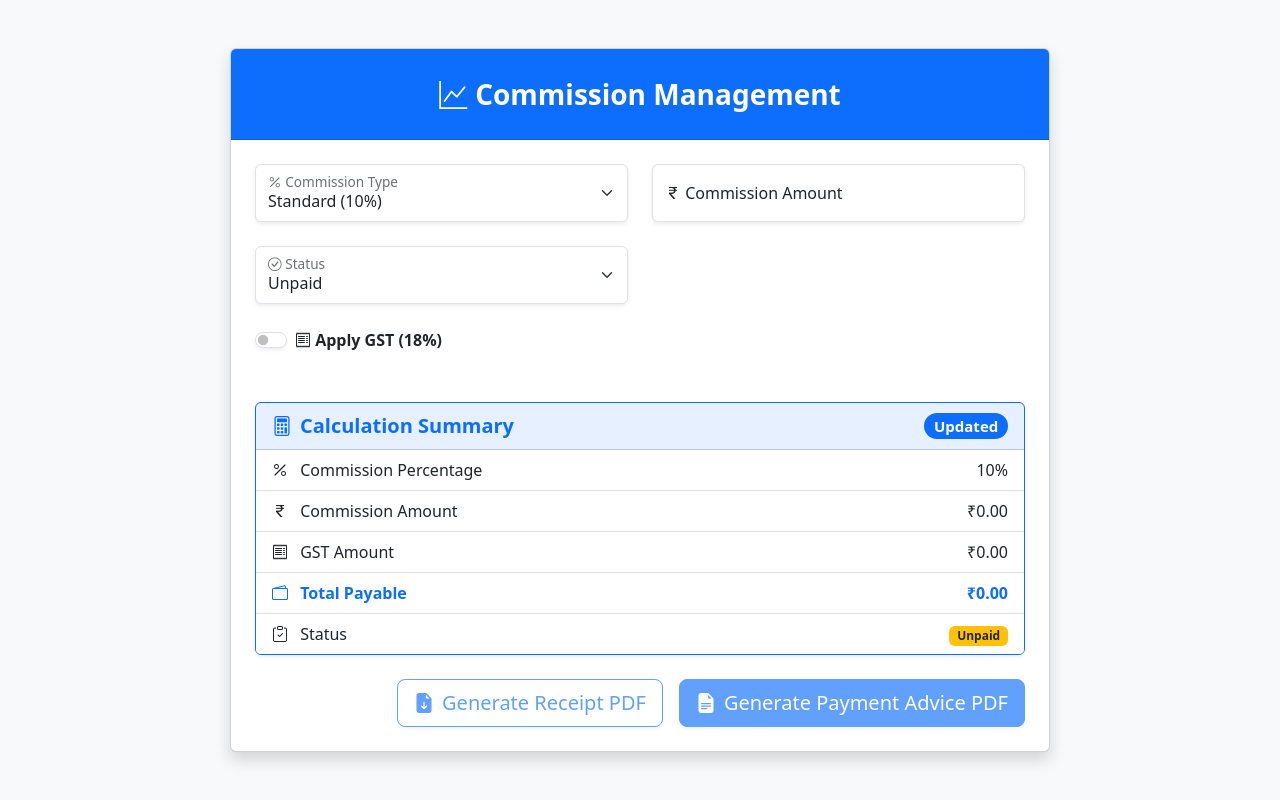
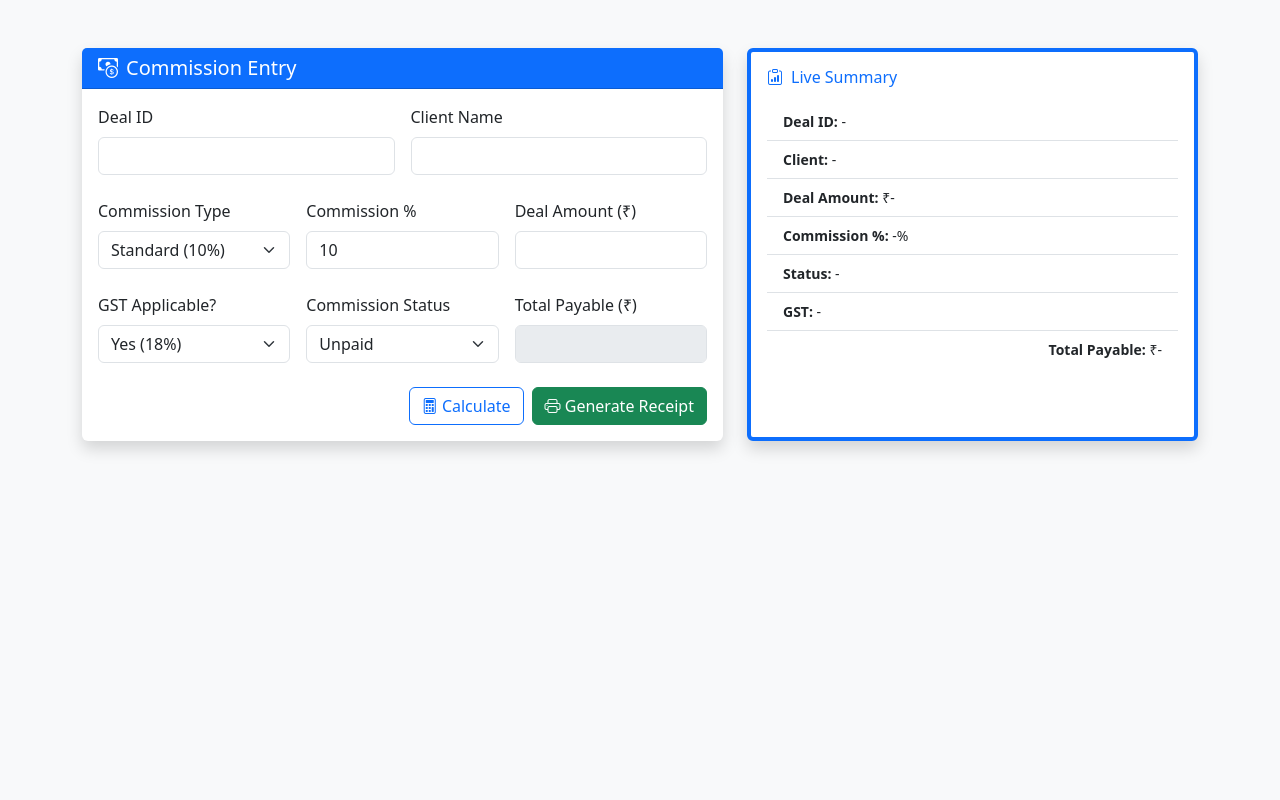
Before and after one commit to Veena-Infotech/VEC, a PHP site: page /commission-manage.php in a window 1280 px wide. Run offline with PHP 8.4, Linux system fonts and the light colour scheme; some libraries are stand-ins or nearby versions.

Commit message:
`Refactored commission management form and added receipt generation functionality`

```diff
--- a/agent-broker-management/commission-manage.php
+++ b/agent-broker-management/commission-manage.php
@@ -1,282 +1,179 @@
 <!DOCTYPE html>
 <html lang="en">
-
 <head>
-  <meta charset="UTF-8" />
-  <meta name="viewport" content="width=device-width, initial-scale=1" />
-  <title>Commission Management - Bootstrap Hover Effects</title>
-
-  <!-- Bootstrap CSS -->
-  <link href="https://cdn.jsdelivr.net/npm/bootstrap@5.3.0/dist/css/bootstrap.min.css" rel="stylesheet" />
-
-  <!-- Bootstrap Icons -->
-  <link href="https://cdn.jsdelivr.net/npm/bootstrap-icons@1.10.5/font/bootstrap-icons.css" rel="stylesheet" />
-
-  <!-- jsPDF -->
-  <script src="https://cdnjs.cloudflare.com/ajax/libs/jspdf/2.5.1/jspdf.umd.min.js"></script>
+  <meta charset="UTF-8">
+  <title>Commission Management</title>
+  <meta name="viewport" content="width=device-width, initial-scale=1">
+  <link href="https://cdn.jsdelivr.net/npm/bootstrap@5.3.0/dist/css/bootstrap.min.css" rel="stylesheet">
+  <link href="https://cdn.jsdelivr.net/npm/bootstrap-icons@1.10.5/font/bootstrap-icons.css" rel="stylesheet">
 </head>
-
 <body class="bg-light">
 
 <div class="container py-5">
-    <div class="card shadow mx-auto" style="max-width: 820px;">
-      <div class="card-header bg-primary text-white text-center py-4 fw-bold fs-3">
-        <i class="bi bi-graph-up me-2"></i>Commission Management
+  <div class="row g-4">
+    <!-- Form Section -->
+    <div class="col-lg-7">
+      <div class="card border-0 shadow">
+        <div class="card-header bg-primary text-white">
+          <h5 class="mb-0"><i class="bi bi-cash-coin me-2"></i>Commission Entry</h5>
         </div>
-      <div class="card-body p-4">
-        <form id="commissionForm" novalidate>
-          <div class="row g-4">
-            <!-- Commission Type -->
+        <div class="card-body">
+          <form id="commissionForm">
+            <!-- Deal Info -->
+            <div class="row g-3 mb-4">
               <div class="col-md-6">
-              <div class="form-floating">
-                <select class="form-select shadow-sm" id="commissionType" required aria-label="Commission Type" data-bs-toggle="collapse" data-bs-target="#dealPercentCollapse" aria-expanded="false" aria-controls="dealPercentCollapse">
-                  <option value="standard" selected>Standard (10%)</option>
-                  <option value="deal">Deal-Specific (%)</option>
-                </select>
-                <label for="commissionType"><i class="bi bi-percent"></i> Commission Type</label>
+                <label class="form-label">Deal ID</label>
+                <input type="text" class="form-control" id="dealId" required>
+              </div>
+              <div class="col-md-6">
+                <label class="form-label">Client Name</label>
+                <input type="text" class="form-control" id="clientName" required>
               </div>
             </div>
 
-            <!-- Deal Percent -->
-            <div class="col-md-6 collapse fade" id="dealPercentCollapse">
-              <div class="form-floating">
-                <input type="number" min="0" max="100" step="0.01" class="form-control shadow-sm" id="dealPercent" placeholder="Deal Percent" />
-                <label for="dealPercent"><i class="bi bi-calculator"></i> Deal-Specific %</label>
+            <!-- Commission Details -->
+            <div class="row g-3 mb-4">
+              <div class="col-md-4">
+                <label class="form-label">Commission Type</label>
+                <select class="form-select" id="commissionType">
+                  <option value="standard">Standard (10%)</option>
+                  <option value="custom">Deal-Specific</option>
+                </select>
+              </div>
+              <div class="col-md-4">
+                <label class="form-label">Commission %</label>
+                <input type="number" class="form-control" id="commissionPercent" value="10" readonly>
+              </div>
+              <div class="col-md-4">
+                <label class="form-label">Deal Amount (₹)</label>
+                <input type="number" class="form-control" id="dealAmount" required>
               </div>
             </div>
 
-            <!-- Commission Amount -->
-            <div class="col-md-6">
-              <div class="form-floating">
-                <input type="number" min="0" step="0.01" class="form-control shadow-sm" id="commissionAmount" placeholder="Commission Amount" required />
-                <label for="commissionAmount"><i class="bi bi-currency-rupee"></i> Commission Amount</label>
+            <!-- Tax and Payment -->
+            <div class="row g-3 mb-4">
+              <div class="col-md-4">
+                <label class="form-label">GST Applicable?</label>
+                <select class="form-select" id="gstApplicable">
+                  <option value="yes">Yes (18%)</option>
+                  <option value="no">No</option>
+                </select>
+              </div>
+              <div class="col-md-4">
+                <label class="form-label">Commission Status</label>
+                <select class="form-select" id="status">
+                  <option value="Paid">Paid</option>
+                  <option value="Unpaid" selected>Unpaid</option>
+                </select>
+              </div>
+              <div class="col-md-4">
+                <label class="form-label">Total Payable (₹)</label>
+                <input type="text" class="form-control bg-body-secondary" id="totalPayable" readonly>
               </div>
             </div>
 
-            <!-- Commission Status -->
-            <div class="col-md-6">
-              <div class="form-floating">
-                <select class="form-select shadow-sm" id="commissionStatus" required>
-                  <option value="unpaid" selected>Unpaid</option>
-                  <option value="paid">Paid</option>
-                </select>
-                <label for="commissionStatus"><i class="bi bi-check-circle"></i> Status</label>
-              </div>
-            </div>
-
-            <!-- GST Checkbox -->
-            <div class="col-12">
-              <div class="form-check form-switch">
-                <input class="form-check-input shadow-sm" type="checkbox" id="applyGST" />
-                <label class="form-check-label fw-semibold" for="applyGST"><i class="bi bi-receipt"></i> Apply GST (18%)</label>
-              </div>
-            </div>
-          </div>
-
-          <div class="card mt-5 border-primary shadow-sm" onmouseover="this.classList.add('shadow-lg')" onmouseout="this.classList.remove('shadow-lg')">
-            <div class="card-header bg-primary bg-opacity-10 text-primary fw-semibold fs-5 d-flex justify-content-between align-items-center">
-              <span><i class="bi bi-calculator me-2"></i>Calculation Summary</span>
-              <span id="summaryBadge" class="badge rounded-pill bg-primary">Updated</span>
-            </div>
-            <ul class="list-group list-group-flush fs-6">
-              <li class="list-group-item d-flex justify-content-between align-items-center">
-                <span><i class="bi bi-percent me-2"></i> Commission Percentage</span>
-                <span id="displayCommissionPercent">10%</span>
-              </li>
-              <li class="list-group-item d-flex justify-content-between align-items-center">
-                <span><i class="bi bi-currency-rupee me-2"></i> Commission Amount</span>
-                <span id="displayCommissionAmount">₹0.00</span>
-              </li>
-              <li class="list-group-item d-flex justify-content-between align-items-center">
-                <span><i class="bi bi-receipt me-2"></i> GST Amount</span>
-                <span id="displayGST">₹0.00</span>
-              </li>
-              <li class="list-group-item d-flex justify-content-between align-items-center fw-bold text-primary">
-                <span><i class="bi bi-wallet2 me-2"></i> Total Payable</span>
-                <span id="displayTotal">₹0.00</span>
-              </li>
-              <li class="list-group-item d-flex justify-content-between align-items-center">
-                <span><i class="bi bi-clipboard-check me-2"></i> Status</span>
-                <span id="displayStatus"><span class="badge bg-warning text-dark">Unpaid</span></span>
-              </li>
-            </ul>
-          </div>
-
-          <div class="d-flex justify-content-end gap-3 mt-4">
-            <button type="button" class="btn btn-outline-primary btn-lg shadow-sm" id="generateReceiptBtn" disabled onmouseover="this.classList.add('shadow-lg')" onmouseout="this.classList.remove('shadow-lg')">
-              <i class="bi bi-file-earmark-arrow-down-fill me-2"></i>Generate Receipt PDF
+            <!-- Actions -->
+            <div class="d-flex justify-content-end gap-2">
+              <button type="button" class="btn btn-outline-primary" onclick="calculate()">
+                <i class="bi bi-calculator"></i> Calculate
               </button>
-            <button type="button" class="btn btn-primary btn-lg shadow-sm" id="generateAdviceBtn" disabled onmouseover="this.classList.add('shadow-lg')" onmouseout="this.classList.remove('shadow-lg')">
-              <i class="bi bi-file-earmark-text-fill me-2"></i>Generate Payment Advice PDF
+              <button type="button" class="btn btn-success" onclick="generateReceipt()">
+                <i class="bi bi-printer"></i> Generate Receipt
               </button>
             </div>
           </form>
         </div>
       </div>
+    </div>
 
-    <!-- Toast Container -->
-    <div class="position-fixed bottom-0 end-0 p-3" style="z-index: 1080;">
-      <div id="pdfToast" class="toast align-items-center text-bg-success border-0" role="alert" aria-live="assertive" aria-atomic="true">
-        <div class="d-flex">
-          <div class="toast-body">PDF generated successfully!</div>
-          <button type="button" class="btn-close btn-close-white me-2 m-auto" data-bs-dismiss="toast" aria-label="Close"></button>
+    <!-- Live Summary -->
+    <div class="col-lg-5">
+      <div class="card h-100 border-start border-4 border-primary shadow">
+        <div class="card-body">
+          <h6 class="text-primary"><i class="bi bi-clipboard-data me-2"></i>Live Summary</h6>
+          <ul class="list-group list-group-flush small mt-3">
+            <li class="list-group-item"><strong>Deal ID:</strong> <span id="previewDealId">-</span></li>
+            <li class="list-group-item"><strong>Client:</strong> <span id="previewClient">-</span></li>
+            <li class="list-group-item"><strong>Deal Amount:</strong> ₹<span id="previewAmount">-</span></li>
+            <li class="list-group-item"><strong>Commission %:</strong> <span id="previewPercent">-</span>%</li>
+            <li class="list-group-item"><strong>Status:</strong> <span id="previewStatus">-</span></li>
+            <li class="list-group-item"><strong>GST:</strong> <span id="previewGST">-</span></li>
+            <li class="list-group-item text-end"><strong>Total Payable:</strong> ₹<span id="previewTotal">-</span></li>
+          </ul>
+        </div>
       </div>
     </div>
   </div>
 
-    <!-- Bootstrap JS Bundle -->
-    <script src="https://cdn.jsdelivr.net/npm/bootstrap@5.3.0/dist/js/bootstrap.bundle.min.js"></script>
+  <!-- Receipt Section -->
+  <div class="card mt-5 shadow d-none d-print-block" id="receiptCard">
+    <div class="card-header bg-dark text-white">
+      <h6 class="mb-0"><i class="bi bi-file-earmark-text me-2"></i>Commission Payment Advice</h6>
+    </div>
+    <div class="card-body">
+      <div class="mb-2"><strong>Deal ID:</strong> <span id="rDealId"></span></div>
+      <div class="mb-2"><strong>Client Name:</strong> <span id="rClientName"></span></div>
+      <div class="mb-2"><strong>Commission %:</strong> <span id="rPercent"></span>%</div>
+      <div class="mb-2"><strong>Deal Amount:</strong> ₹<span id="rAmount"></span></div>
+      <div class="mb-2"><strong>Status:</strong> <span id="rStatus"></span></div>
+      <div class="mb-2"><strong>GST Included:</strong> <span id="rGST"></span></div>
+      <hr>
+      <h5 class="text-end"><strong>Total Payable:</strong> ₹<span id="rTotal"></span></h5>
+    </div>
+  </div>
+</div>
 
+<!-- JavaScript Logic -->
 <script>
-      (() => {
   const commissionType = document.getElementById('commissionType');
-        const dealPercentCollapse = new bootstrap.Collapse(document.getElementById('dealPercentCollapse'), {
-          toggle: false
+  const commissionPercent = document.getElementById('commissionPercent');
+
+  commissionType.addEventListener('change', () => {
+    if (commissionType.value === 'standard') {
+      commissionPercent.value = 10;
+      commissionPercent.readOnly = true;
+    } else {
+      commissionPercent.readOnly = false;
+      commissionPercent.focus();
+    }
   });
-        const dealPercentInput = document.getElementById('dealPercent');
-        const commissionAmountInput = document.getElementById('commissionAmount');
-        const commissionStatus = document.getElementById('commissionStatus');
-        const applyGST = document.getElementById('applyGST');
 
-        const displayCommissionPercent = document.getElementById('displayCommissionPercent');
-        const displayCommissionAmount = document.getElementById('displayCommissionAmount');
-        const displayGST = document.getElementById('displayGST');
-        const displayTotal = document.getElementById('displayTotal');
-        const displayStatus = document.getElementById('displayStatus');
+  function calculate() {
+    const dealAmount = parseFloat(document.getElementById('dealAmount').value) || 0;
+    const percent = parseFloat(commissionPercent.value) || 0;
+    const gstYes = document.getElementById('gstApplicable').value === 'yes';
+    const status = document.getElementById('status').value;
 
-        const generateReceiptBtn = document.getElementById('generateReceiptBtn');
-        const generateAdviceBtn = document.getElementById('generateAdviceBtn');
-        const pdfToastEl = document.getElementById('pdfToast');
-        const pdfToast = new bootstrap.Toast(pdfToastEl);
+    const commission = (dealAmount * percent) / 100;
+    const gst = gstYes ? commission * 0.18 : 0;
+    const total = commission + gst;
 
-        const STANDARD_PERCENT = 10;
+    document.getElementById('totalPayable').value = total.toFixed(2);
 
-        function updateDealPercentCollapse() {
-          if (commissionType.value === 'deal') {
-            dealPercentCollapse.show();
-            dealPercentInput.required = true;
-          } else {
-            dealPercentCollapse.hide();
-            dealPercentInput.required = false;
-            dealPercentInput.value = '';
-            dealPercentInput.classList.remove('is-invalid');
-          }
+    // Update Preview
+    document.getElementById('previewDealId').textContent = document.getElementById('dealId').value;
+    document.getElementById('previewClient').textContent = document.getElementById('clientName').value;
+    document.getElementById('previewAmount').textContent = dealAmount.toFixed(2);
+    document.getElementById('previewPercent').textContent = percent.toFixed(2);
+    document.getElementById('previewStatus').textContent = status;
+    document.getElementById('previewGST').textContent = gstYes ? 'Yes (18%)' : 'No';
+    document.getElementById('previewTotal').textContent = total.toFixed(2);
   }
 
-        function formatCurrency(num) {
-          return '₹' + num.toFixed(2);
+  function generateReceipt() {
+    calculate();
+    document.getElementById('rDealId').textContent = document.getElementById('dealId').value;
+    document.getElementById('rClientName').textContent = document.getElementById('clientName').value;
+    document.getElementById('rPercent').textContent = document.getElementById('commissionPercent').value;
+    document.getElementById('rAmount').textContent = document.getElementById('dealAmount').value;
+    document.getElementById('rGST').textContent = document.getElementById('gstApplicable').value === 'yes' ? 'Yes (18%)' : 'No';
+    document.getElementById('rStatus').textContent = document.getElementById('status').value;
+    document.getElementById('rTotal').textContent = document.getElementById('totalPayable').value;
+
+    document.getElementById('receiptCard').classList.remove('d-none');
+    window.print();
   }
+</script>
 
-        function computeValues() {
-          let percent = STANDARD_PERCENT;
-          if (commissionType.value === 'deal') {
-            let dealVal = parseFloat(dealPercentInput.value);
-            if (!isNaN(dealVal) && dealVal >= 0 && dealVal <= 100) {
-              percent = dealVal;
-              dealPercentInput.classList.remove('is-invalid');
-            } else {
-              percent = 0;
-              if (dealPercentInput.required) {
-                dealPercentInput.classList.add('is-invalid');
-              }
-            }
-          }
-
-          const amount = parseFloat(commissionAmountInput.value);
-          if (isNaN(amount) || amount < 0) {
-            displayCommissionAmount.textContent = '₹0.00';
-            displayGST.textContent = '₹0.00';
-            displayTotal.textContent = '₹0.00';
-            displayCommissionPercent.textContent = percent + '%';
-            generateReceiptBtn.disabled = true;
-            generateAdviceBtn.disabled = true;
-            return;
-          }
-
-          const commissionCalculated = (amount * percent) / 100;
-          const gstApplied = applyGST.checked ? commissionCalculated * 0.18 : 0;
-          const totalPayable = commissionCalculated + gstApplied;
-
-          displayCommissionPercent.textContent = percent.toFixed(2) + '%';
-          displayCommissionAmount.textContent = formatCurrency(commissionCalculated);
-          displayGST.textContent = formatCurrency(gstApplied);
-          displayTotal.textContent = formatCurrency(totalPayable);
-
-          if (commissionStatus.value === 'paid') {
-            displayStatus.innerHTML = '<span class="badge bg-success">Paid</span>';
-          } else {
-            displayStatus.innerHTML = '<span class="badge bg-warning text-dark">Unpaid</span>';
-          }
-
-          const validDealPercent = (commissionType.value === 'deal') ? (percent > 0 && percent <= 100) : true;
-          generateReceiptBtn.disabled = !(amount > 0 && validDealPercent);
-          generateAdviceBtn.disabled = !(amount > 0 && validDealPercent);
-        }
-
-        function generatePDF(type) {
-          const {
-            jsPDF
-          } = window.jspdf;
-          const doc = new jsPDF();
-
-          doc.setFontSize(20);
-          doc.setTextColor('#0d6efd');
-          doc.text("Commission " + type, 14, 20);
-
-          doc.setFontSize(12);
-          doc.setTextColor(0, 0, 0);
-
-          const dateStr = new Date().toLocaleDateString();
-
-          doc.text(`Date: ${dateStr}`, 14, 30);
-          doc.text(`Commission Type: ${commissionType.options[commissionType.selectedIndex].text}`, 14, 40);
-          const percent = (commissionType.value === 'deal') ? dealPercentInput.value.trim() + '%' : STANDARD_PERCENT + '%';
-          doc.text(`Commission Percentage: ${percent}`, 14, 50);
-
-          const amountNum = parseFloat(commissionAmountInput.value);
-          let commissionValue = (amountNum * parseFloat(percent)) / 100;
-          if (isNaN(commissionValue)) commissionValue = 0;
-          doc.text(`Commission Amount: ₹${commissionValue.toFixed(2)}`, 14, 60);
-
-          const gstVal = applyGST.checked ? commissionValue * 0.18 : 0;
-          doc.text(`GST (18%): ₹${gstVal.toFixed(2)}`, 14, 70);
-
-          const totalPayable = commissionValue + gstVal;
-          doc.setFontSize(14);
-          doc.text(`Total Payable: ₹${totalPayable.toFixed(2)}`, 14, 80);
-
-          doc.setFontSize(12);
-          doc.text(`Status: ${commissionStatus.options[commissionStatus.selectedIndex].text}`, 14, 90);
-
-          doc.setFontSize(10);
-          if (type === 'Receipt') {
-            doc.text('Thank you for the payment.', 14, 110);
-          } else if (type === 'Payment Advice') {
-            doc.text('Please process the payment as per above details.', 14, 110);
-          }
-
-          doc.save(`Commission_${type}_${dateStr.replace(/\//g, '-')}.pdf`);
-          pdfToast.show();
-        }
-
-        // Event listeners
-        commissionType.addEventListener('change', () => {
-          updateDealPercentCollapse();
-          computeValues();
-        });
-        dealPercentInput.addEventListener('input', computeValues);
-        commissionAmountInput.addEventListener('input', computeValues);
-        commissionStatus.addEventListener('change', computeValues);
-        applyGST.addEventListener('change', computeValues);
-
-        generateReceiptBtn.addEventListener('click', () => generatePDF('Receipt'));
-        generateAdviceBtn.addEventListener('click', () => generatePDF('Payment Advice'));
-
-        // Initialize
-        updateDealPercentCollapse();
-        computeValues();
-      })();
-    </script>
 </body>
-
 </html>
```
Lines whose indentation alone changed are shown as unchanged.
